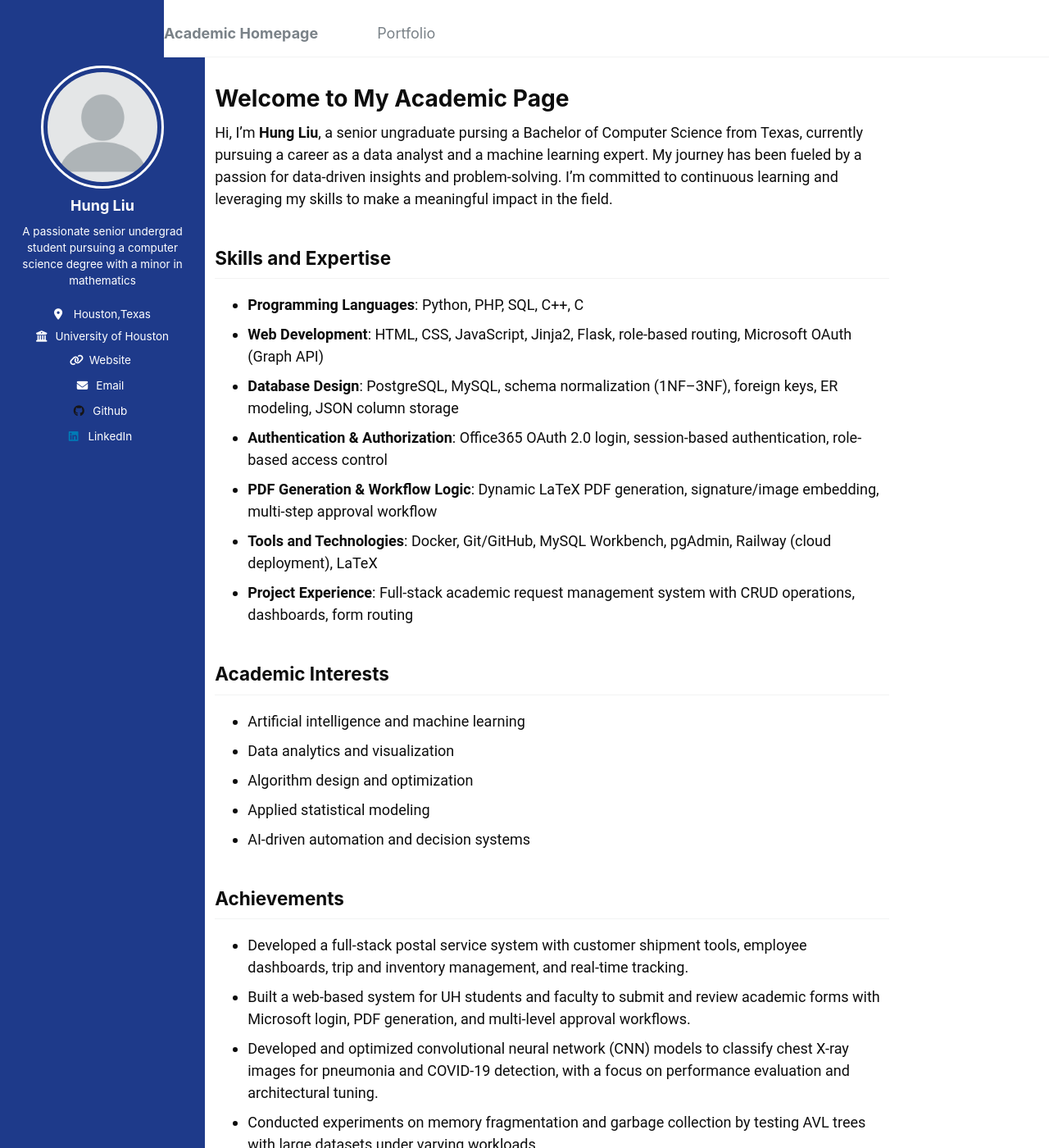
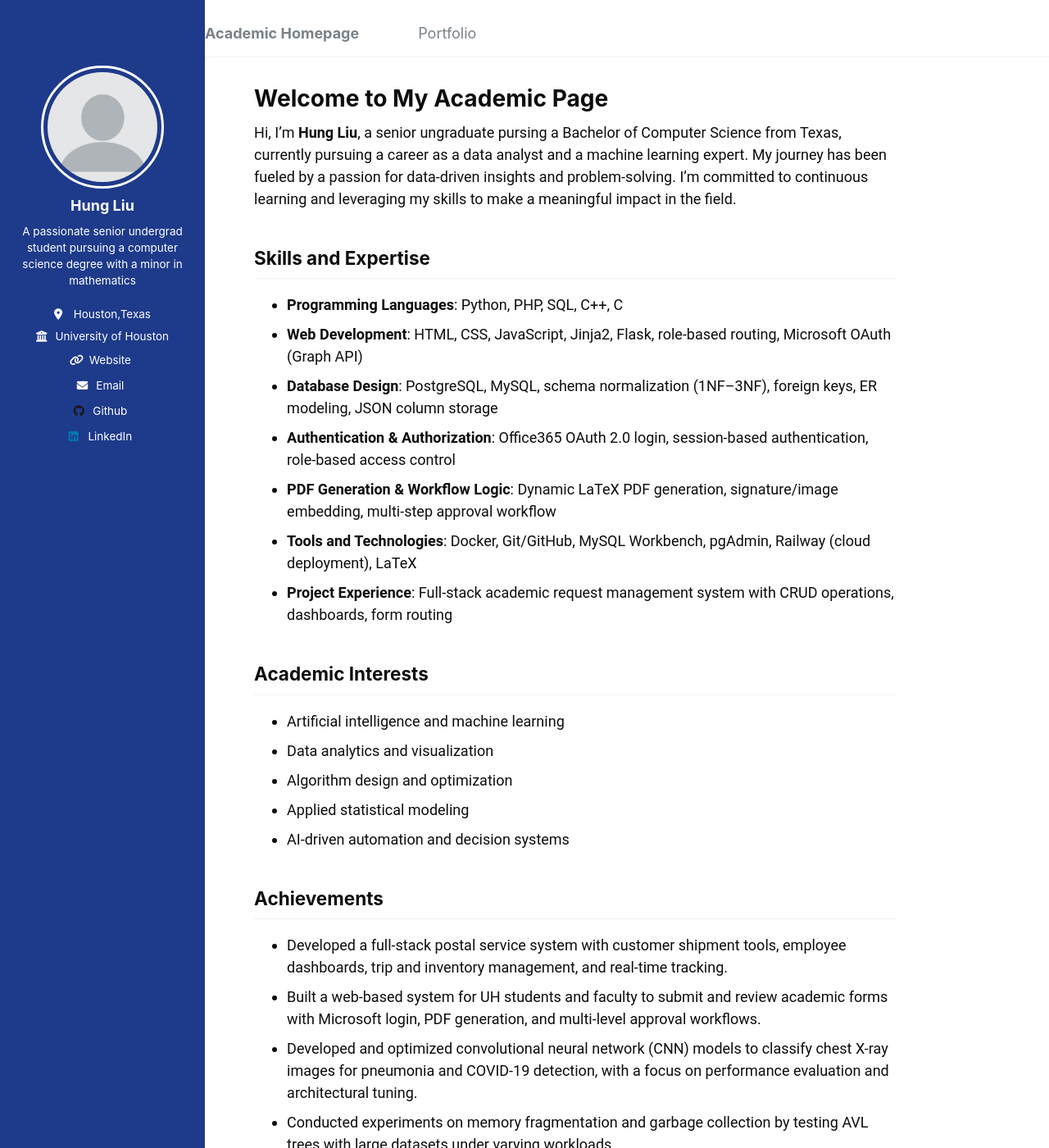
Before and after one commit to sunnySKL/sunnySKL.github.io, a Jekyll site: the page built from _pages/about.md, in a window 1280 px wide and 1400 px high. Shown: the whole window at 82% size. Built offline with Jekyll 4.4.1, drawn with Linux system fonts in a browser that asks for light colours.

Commit message:
Update custom.css

```diff
--- a/assets/css/custom.css
+++ b/assets/css/custom.css
@@ -98,7 +98,7 @@ body {
 @media (min-width: 900px) {
   .masthead,
   #main {
-    margin-left: 200px; /* Same as sidebar width */
+    margin-left: 250px; /* Same as sidebar width */
   }
   .masthead__inner-wrap {
     max-width: none !important;
@@ -116,7 +116,7 @@ body {
 
 @media (min-width: 900px) {
   #main {
-    margin-left: 200px;
+    margin-left: 250px;
     margin-right: 0;
     max-width: none !important;
     width: auto !important;
@@ -149,6 +149,6 @@ body {
     clear: both !important;
   }
   #main {
-    margin-left: 200px !important;
+    margin-left: 250px !important;
   }
 }
```
